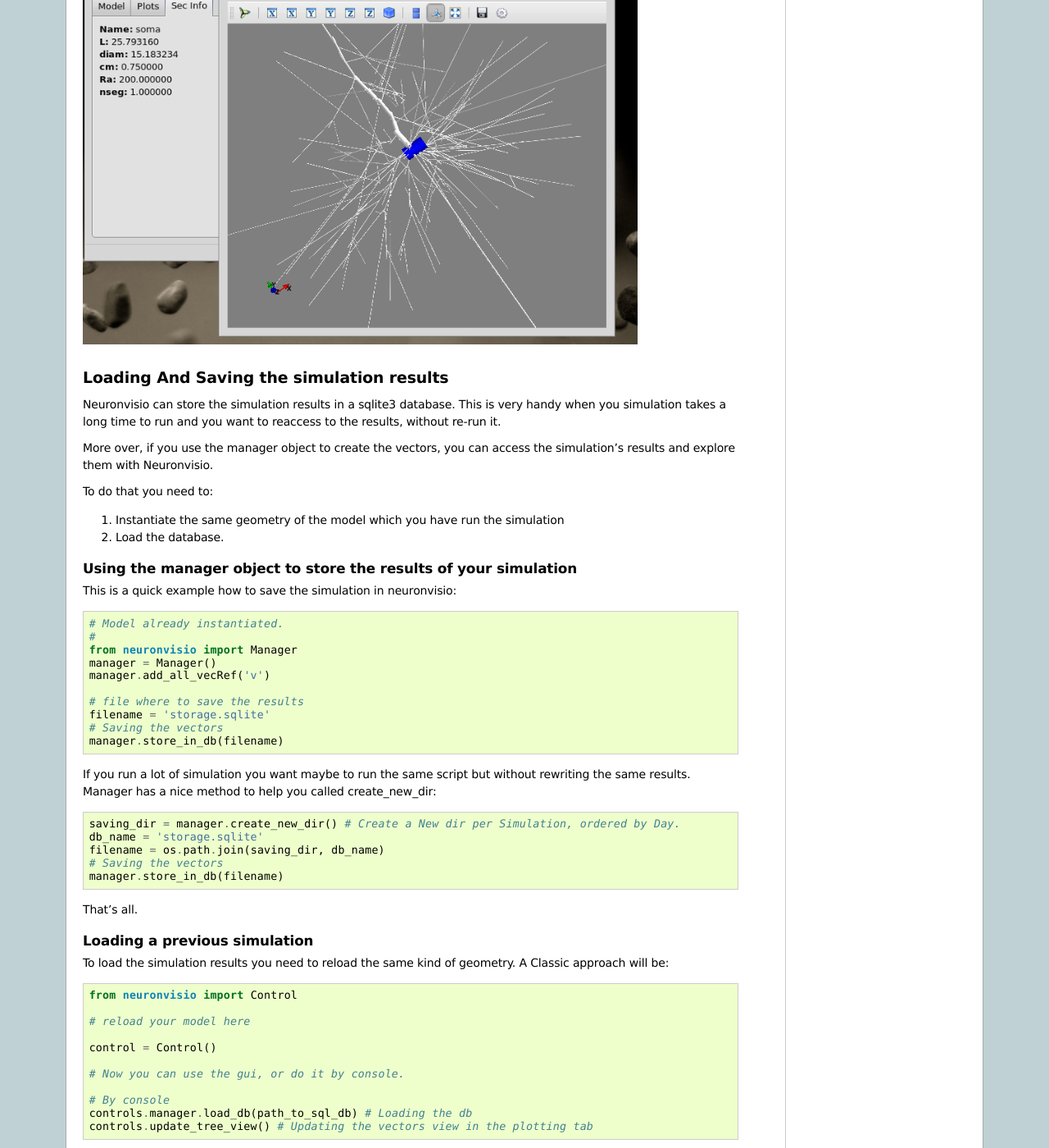
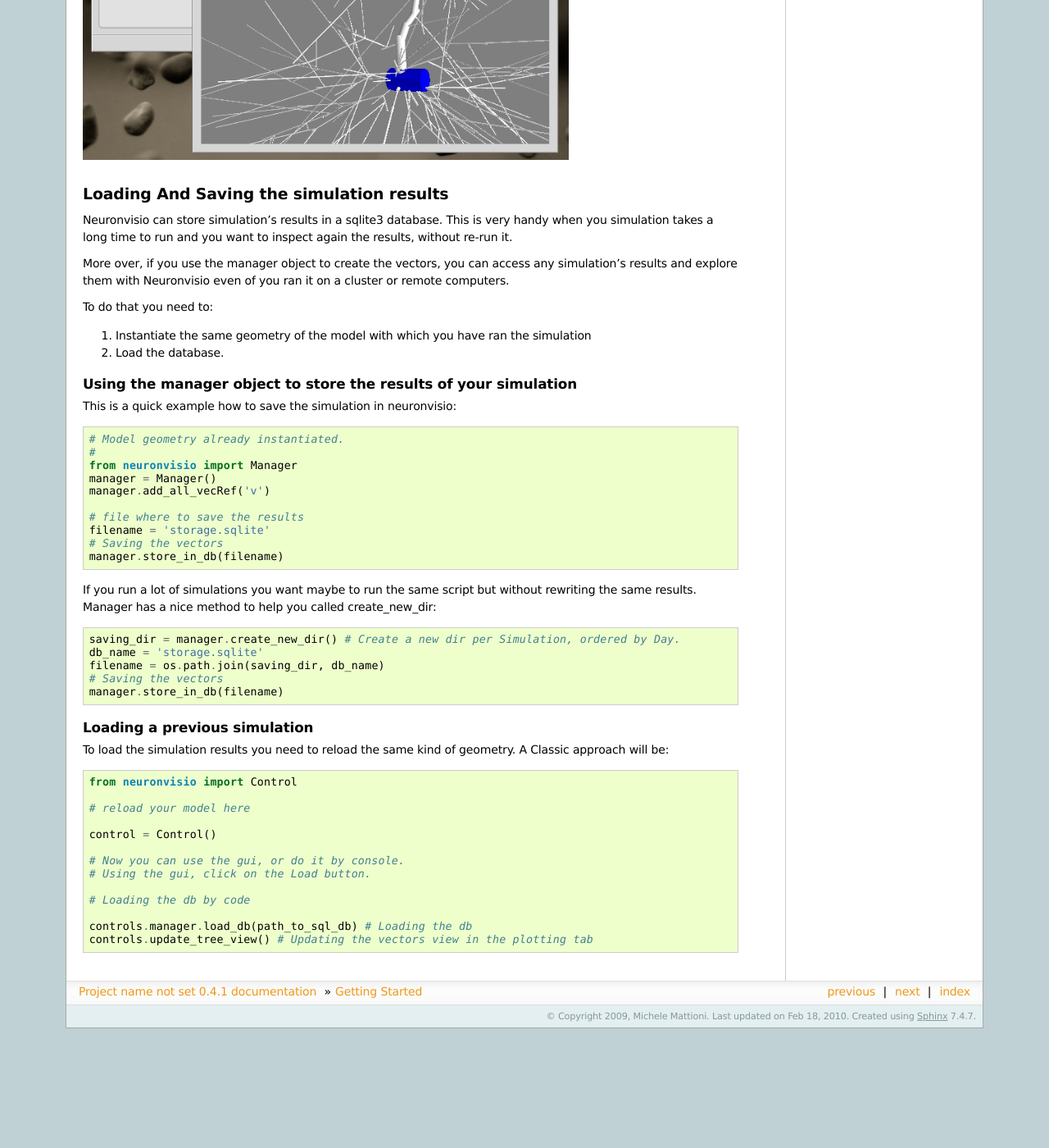
Before and after one commit to mattions/neuronvisio, a Sphinx documentation site: the page built from docs/gettingstarted.rst, in a window 1280 px wide and 1400 px high, scrolled down 4294 px. Shown: the whole window at 82% size. Built offline with Sphinx 7.4.7, drawn with Linux system fonts in a browser that asks for light colours; formulas are drawn with MathJax 3; the version number is read from the project's files by our own code; after the commit the page ends 5548 px from its top, so only the background shows below that.

Commit message:
Updated the docs, fixed some typos, updated the screenshots

```diff
--- a/docs/gettingstarted.rst
+++ b/docs/gettingstarted.rst
@@ -135,16 +135,16 @@ and the section info will be displayed in the Sec Info Tab.
 Loading And Saving the simulation results
 =========================================
 
-Neuronvisio can store the simulation results in a sqlite3 database. This is very handy
-when you simulation takes a long time to run and you want to reaccess to the results,
+Neuronvisio can store simulation's results in a sqlite3 database. This is very handy
+when you simulation takes a long time to run and you want to inspect again the results,
 without re-run it.
 
-More over, if you use the manager object to create the vectors, you can access the simulation's
-results and explore them with Neuronvisio.
+More over, if you use the manager object to create the vectors, you can access any simulation's
+results and explore them with Neuronvisio even of you ran it on a cluster or remote computers.
 
 To do that you need to:
 
-1. Instantiate the same geometry of the model which you have run the simulation
+1. Instantiate the same geometry of the model with which you have ran the simulation
 2. Load the database.
 
 Using the manager object to store the results of your simulation
@@ -152,7 +152,7 @@ Using the manager object to store the results of your simulation
 
 This is a quick example how to save the simulation in neuronvisio::
 
-    # Model already instantiated.
+    # Model geometry already instantiated.
     #
     from neuronvisio import Manager
     manager = Manager()
@@ -163,16 +163,14 @@ This is a quick example how to save the simulation in neuronvisio::
     # Saving the vectors
     manager.store_in_db(filename)
 
-If you run a lot of simulation you want maybe to run the same script but without rewriting
+If you run a lot of simulations you want maybe to run the same script but without rewriting
 the same results. Manager has a nice method to help you called create_new_dir::
 
-    saving_dir = manager.create_new_dir() # Create a New dir per Simulation, ordered by Day.
+    saving_dir = manager.create_new_dir() # Create a new dir per Simulation, ordered by Day.
     db_name = 'storage.sqlite'
     filename = os.path.join(saving_dir, db_name)
     # Saving the vectors
     manager.store_in_db(filename)
-
-That's all.
 
 Loading a previous simulation
 -----------------------------
@@ -186,7 +184,9 @@ A Classic approach will be::
     control = Control()
 
     # Now you can use the gui, or do it by console.
+    # Using the gui, click on the Load button.
 
-    # By console
+    # Loading the db by code
+
     controls.manager.load_db(path_to_sql_db) # Loading the db
     controls.update_tree_view() # Updating the vectors view in the plotting tab
```
Also changed, not shown: other parts of docs/gettingstarted.rst (+1 -1 lines), docs/images/NeuronVisio_Controls_selecting_variable.png (deleted), docs/images/Neuronvisio_Controls_Init_and_Run.png (added), docs/images/Neuronvisio_Controls_selecting_variable.png (added), docs/images/Neuronvisio_sec_info.png, docs/images/init_and_run.png (deleted), docs/images/plotting_variable.png, 2 other files.
